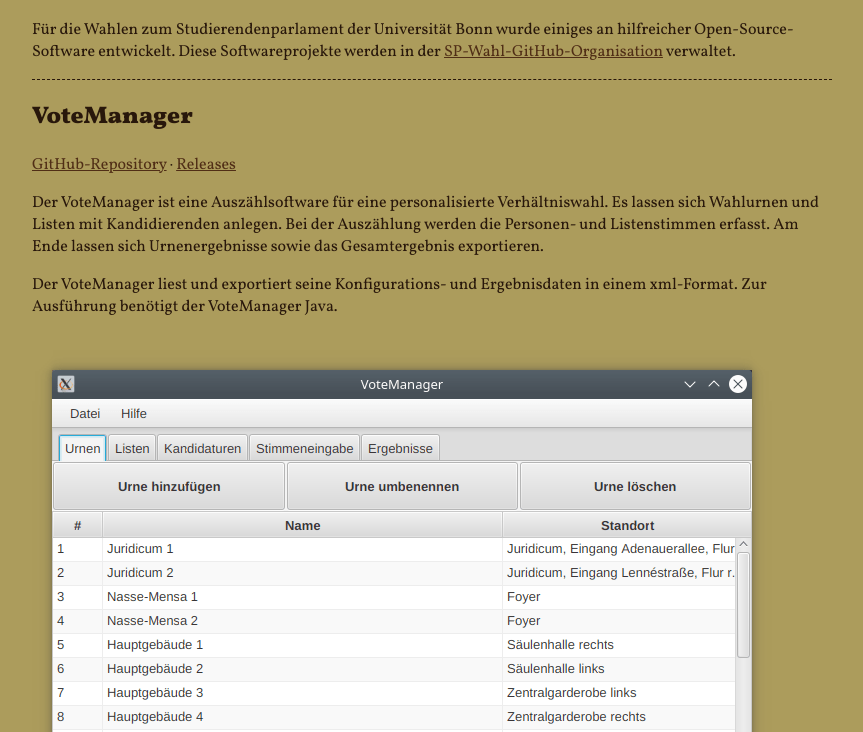
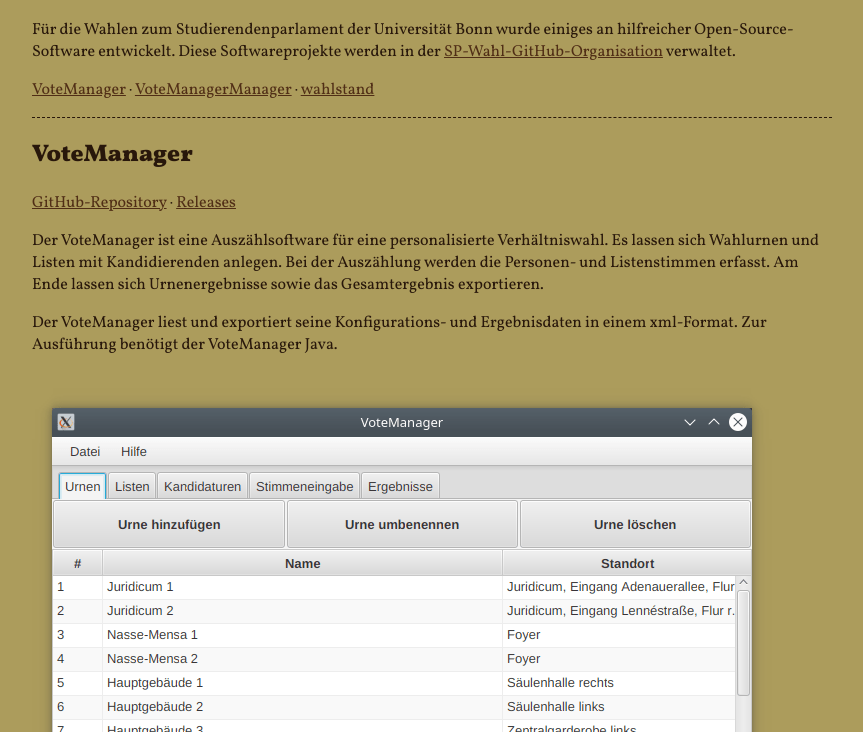
Before and after one commit to sp-wahl/website, a plain HTML site: page index.html in a window 1280 px wide. Shown: the part 68-800 px from the top of the page, without its empty margins (208-1071 px from the left). Drawn offline with Linux system fonts and the light colour scheme.

Commit message:
Add article ids and shortcuts

```diff
--- a/index.html
+++ b/index.html
@@ -13,8 +13,13 @@
         Für die Wahlen zum Studierendenparlament der Universität Bonn wurde einiges an hilfreicher Open-Source-Software entwickelt.
         Diese Softwareprojekte werden in der <a href="https://github.com/sp-wahl">SP-Wahl-GitHub-Organisation</a> verwaltet.
     </p>
+    <p>
+        <a href="#votemanager">VoteManager</a> ·
+        <a href="#votemanagermanager">VoteManagerManager</a> ·
+        <a href="#wahlstand">wahlstand</a>
+    </p>
     <hr>
-    <article>
+    <article id="votemanager">
         <h2>VoteManager</h2>
 
         <a href="https://github.com/sp-wahl/VoteManager">GitHub-Repository</a> ·
@@ -35,7 +40,7 @@
         <img src="img/Screenshot_VoteManager.png"/>
     </article>
     <hr>
-    <article>
+    <article id="votemanagermanager">
         <h2>VoteManagerManager</h2>
 
         <a href="https://github.com/sp-wahl/VoteManagerManager">GitHub-Repository</a>
@@ -57,7 +62,7 @@
         <img src="img/Screenshot_VoteManagerManager.png"/>
     </article>
     <hr>
-    <article>
+    <article id="wahlstand">
         <h2>wahlstand</h2>
 
         <a href="https://github.com/sp-wahl/wahlstand">GitHub-Repository</a>
```
